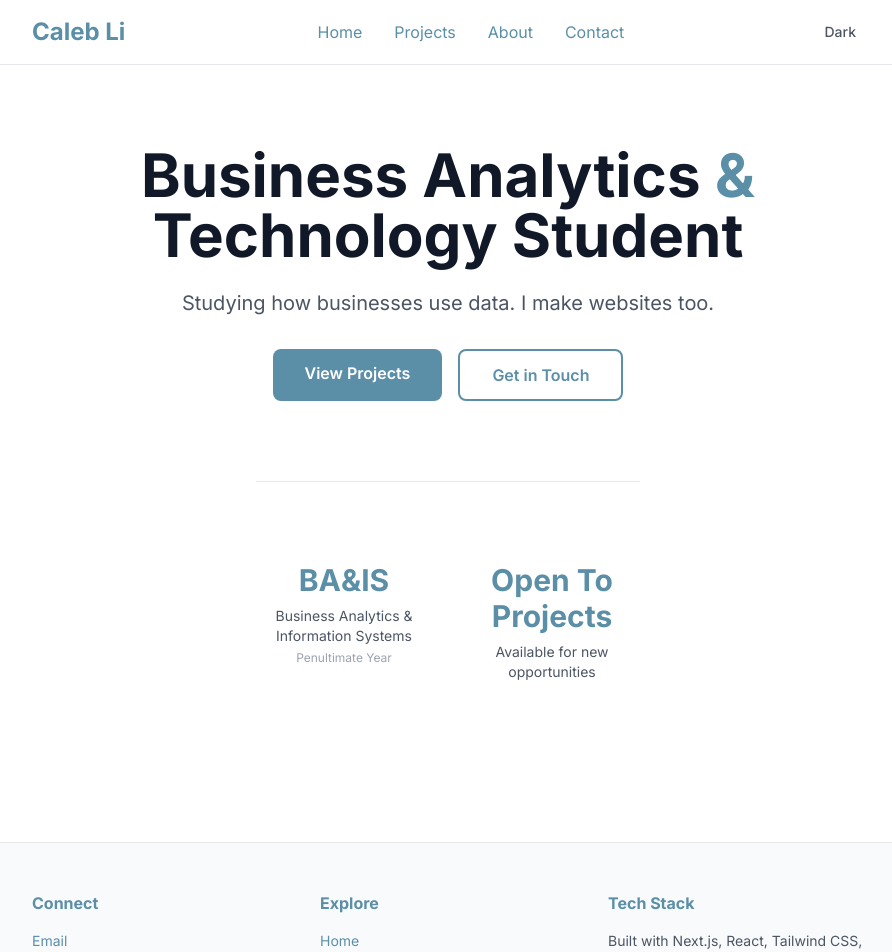
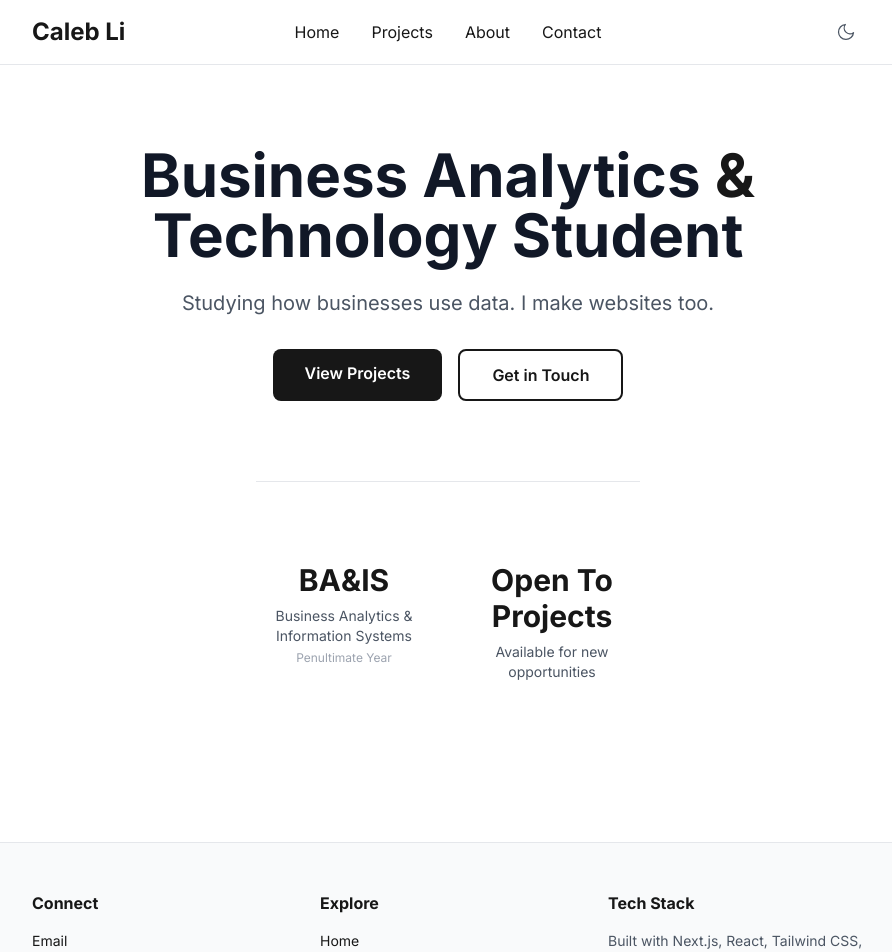
Before and after one commit to cc0b/portfolio, a Next.js app: page / in a window 1280 px wide. Shown: the top 952 px of the page, without its empty margins (192-1084 px from the left). Built offline with nearby package versions, Linux system fonts and the light colour scheme.

Commit message:
changed colour

```diff
--- a/src/app/globals.css
+++ b/src/app/globals.css
@@ -3,15 +3,17 @@
 @tailwind utilities;
 
 :root {
-  --foreground: #1A2B35;
-  --background: #F0F5F8;
-  --primary: #5B8FA8;
-  --primary-light: #7AADC4;
+  --foreground: #171717;
+  --background: #ffffff;
+  --primary: #171717;
+  --primary-hover: #404040;
 }
 
 html.dark {
   --foreground: #ffffff;
-  --background: #0D1B24;
+  --background: #0a0a0a;
+  --primary: #ffffff;
+  --primary-hover: #d4d4d4;
 }
 
 body {
@@ -62,9 +64,12 @@ a:hover::after {
   width: 100%;
 }
 
-/* Remove link decoration on headings */
+/* Remove link decoration on headings, buttons, and nav */
 h1 a::after,
 h2 a::after,
-h3 a::after {
+h3 a::after,
+nav a::after,
+a[class*="px-"]::after,
+a[class*="rounded"]::after {
   display: none;
 }
--- a/src/app/page.tsx
+++ b/src/app/page.tsx
@@ -19,7 +19,7 @@ export default function Home() {
             className="text-center"
           >
             <h1 className="text-4xl sm:text-5xl lg:text-6xl font-bold mb-6 text-gray-900 dark:text-white">
-              Business Analytics <span className="text-[#5B8FA8]">&</span> Technology Student
+              Business Analytics <span className="text-[var(--primary)]">&</span> Technology Student
             </h1>
             <p className="text-lg sm:text-xl text-gray-600 dark:text-gray-300 mb-8 max-w-2xl mx-auto">
               Studying how businesses use data. I make websites too.
@@ -27,13 +27,13 @@ export default function Home() {
             <div className="flex gap-4 justify-center flex-wrap">
               <Link
                 href="/projects"
-                className="px-8 py-3 bg-[#5B8FA8] text-white rounded-lg hover:bg-[#3D6B82] transition-colors font-semibold"
+                className="px-8 py-3 bg-[var(--primary)] text-[var(--background)] rounded-lg hover:bg-[var(--primary-hover)] transition-colors font-semibold"
               >
                 View Projects
               </Link>
               <Link
                 href="/contact"
-                className="px-8 py-3 border-2 border-[#5B8FA8] text-[#5B8FA8] rounded-lg hover:bg-[#f0f4f8] transition-colors font-semibold dark:hover:bg-gray-900"
+                className="px-8 py-3 border-2 border-[var(--primary)] text-[var(--primary)] rounded-lg hover:bg-[#f0f4f8] transition-colors font-semibold dark:hover:bg-gray-900"
               >
                 Get in Touch
               </Link>
@@ -48,12 +48,12 @@ export default function Home() {
             className="grid grid-cols-2 gap-4 sm:gap-8 mt-20 pt-20 border-t border-gray-200 dark:border-gray-800 max-w-sm mx-auto"
           >
             <div className="text-center">
-              <p className="text-3xl font-bold text-[#5B8FA8]">BA&IS</p>
+              <p className="text-3xl font-bold text-[var(--primary)]">BA&IS</p>
               <p className="text-sm text-gray-600 dark:text-gray-400 mt-2">Business Analytics & Information Systems</p>
               <p className="text-xs text-gray-400 dark:text-gray-500 mt-1">Penultimate Year</p>
             </div>
 <div className="text-center">
-              <p className="text-3xl font-bold text-[#5B8FA8]">Open To Projects</p>
+              <p className="text-3xl font-bold text-[var(--primary)]">Open To Projects</p>
               <p className="text-sm text-gray-600 dark:text-gray-400 mt-2">Available for new opportunities</p>
             </div>
           </motion.div>
--- a/src/components/Footer.tsx
+++ b/src/components/Footer.tsx
@@ -6,42 +6,42 @@ export default function Footer() {
       <div className="max-w-4xl mx-auto px-4 sm:px-6 lg:px-8 py-12">
         <div className="grid grid-cols-1 sm:grid-cols-3 gap-8 mb-8">
           <div>
-            <h3 className="font-bold text-[#5B8FA8] mb-4">Connect</h3>
+            <h3 className="font-bold text-[var(--primary)] mb-4">Connect</h3>
             <ul className="space-y-2 text-sm text-gray-600 dark:text-gray-400">
               <li>
-                <a href="mailto:caleb.nz.li@gmail.com" className="hover:text-[#5B8FA8]">
+                <a href="mailto:caleb.nz.li@gmail.com" className="hover:text-[var(--primary)]">
                   Email
                 </a>
               </li>
               <li>
-                <a href="https://www.linkedin.com/in/caleb-li-0b3084272/" target="_blank" rel="noopener noreferrer" className="hover:text-[#5B8FA8]">
+                <a href="https://www.linkedin.com/in/caleb-li-0b3084272/" target="_blank" rel="noopener noreferrer" className="hover:text-[var(--primary)]">
                   LinkedIn
                 </a>
               </li>
             </ul>
           </div>
           <div>
-            <h3 className="font-bold text-[#5B8FA8] mb-4">Explore</h3>
+            <h3 className="font-bold text-[var(--primary)] mb-4">Explore</h3>
             <ul className="space-y-2 text-sm text-gray-600 dark:text-gray-400">
               <li>
-                <a href="/" className="hover:text-[#5B8FA8]">
+                <a href="/" className="hover:text-[var(--primary)]">
                   Home
                 </a>
               </li>
               <li>
-                <a href="/projects" className="hover:text-[#5B8FA8]">
+                <a href="/projects" className="hover:text-[var(--primary)]">
                   Projects
                 </a>
               </li>
               <li>
-                <a href="/about" className="hover:text-[#5B8FA8]">
+                <a href="/about" className="hover:text-[var(--primary)]">
                   About
                 </a>
               </li>
             </ul>
           </div>
           <div>
-            <h3 className="font-bold text-[#5B8FA8] mb-4">Tech Stack</h3>
+            <h3 className="font-bold text-[var(--primary)] mb-4">Tech Stack</h3>
             <p className="text-sm text-gray-600 dark:text-gray-400">
               Built with Next.js, React, Tailwind CSS, and deployed on Vercel.
             </p>
--- a/src/components/Header.tsx
+++ b/src/components/Header.tsx
@@ -28,35 +28,45 @@ export default function Header() {
 
   return (
     <header className="sticky top-0 z-50 bg-white dark:bg-gray-950 border-b border-gray-200 dark:border-gray-800">
-      <nav className="max-w-4xl mx-auto px-4 sm:px-6 lg:px-8 h-16 flex items-center justify-between">
-        <Link href="/" className="text-2xl font-bold text-[#5B8FA8]">
-          Caleb Li
-        </Link>
+      <nav className="max-w-4xl mx-auto px-4 sm:px-6 lg:px-8 h-16 flex items-center">
+        <div className="flex-1">
+          <Link href="/" className="text-2xl font-bold text-[var(--primary)]">
+            Caleb Li
+          </Link>
+        </div>
 
         {/* Desktop Navigation */}
         <div className="hidden sm:flex gap-8">
-          <Link href="/" className="hover:text-[#5B8FA8] transition-colors">
+          <Link href="/" className="hover:text-[var(--primary)] transition-colors">
             Home
           </Link>
-          <Link href="/projects" className="hover:text-[#5B8FA8] transition-colors">
+          <Link href="/projects" className="hover:text-[var(--primary)] transition-colors">
             Projects
           </Link>
-          <Link href="/about" className="hover:text-[#5B8FA8] transition-colors">
+          <Link href="/about" className="hover:text-[var(--primary)] transition-colors">
             About
           </Link>
-          <Link href="/contact" className="hover:text-[#5B8FA8] transition-colors">
+          <Link href="/contact" className="hover:text-[var(--primary)] transition-colors">
             Contact
           </Link>
         </div>
 
         {/* Right side: toggle + mobile menu */}
-        <div className="flex items-center gap-2">
+        <div className="flex-1 flex items-center justify-end gap-2">
           <button
             onClick={toggleTheme}
             aria-label="Toggle theme"
             className="p-2 rounded-lg hover:bg-gray-100 dark:hover:bg-gray-800 transition-colors text-sm font-medium text-gray-600 dark:text-gray-400"
           >
-            {isDark ? 'Light' : 'Dark'}
+            {isDark ? (
+              <svg xmlns="http://www.w3.org/2000/svg" className="w-5 h-5" fill="none" viewBox="0 0 24 24" stroke="currentColor" strokeWidth={1.5}>
+                <path strokeLinecap="round" strokeLinejoin="round" d="M12 3v1m0 16v1m8.66-9h-1M4.34 12h-1m15.07-6.07-.71.71M6.34 17.66l-.71.71m12.02 0-.71-.71M6.34 6.34l-.71-.71M12 7a5 5 0 1 0 0 10A5 5 0 0 0 12 7z" />
+              </svg>
+            ) : (
+              <svg xmlns="http://www.w3.org/2000/svg" className="w-5 h-5" fill="none" viewBox="0 0 24 24" stroke="currentColor" strokeWidth={1.5}>
+                <path strokeLinecap="round" strokeLinejoin="round" d="M21 12.79A9 9 0 1 1 11.21 3 7 7 0 0 0 21 12.79z" />
+              </svg>
+            )}
           </button>
 
           {/* Mobile Menu Button */}
@@ -75,16 +85,16 @@ export default function Header() {
         {isMenuOpen && (
           <div className="absolute top-16 left-0 right-0 bg-white dark:bg-gray-950 border-b border-gray-200 dark:border-gray-800 p-4 sm:hidden">
             <div className="flex flex-col gap-4">
-              <Link href="/" className="hover:text-[#5B8FA8]" onClick={() => setIsMenuOpen(false)}>
+              <Link href="/" className="hover:text-[var(--primary)]" onClick={() => setIsMenuOpen(false)}>
                 Home
               </Link>
-              <Link href="/projects" className="hover:text-[#5B8FA8]" onClick={() => setIsMenuOpen(false)}>
+              <Link href="/projects" className="hover:text-[var(--primary)]" onClick={() => setIsMenuOpen(false)}>
                 Projects
               </Link>
-              <Link href="/about" className="hover:text-[#5B8FA8]" onClick={() => setIsMenuOpen(false)}>
+              <Link href="/about" className="hover:text-[var(--primary)]" onClick={() => setIsMenuOpen(false)}>
                 About
               </Link>
-              <Link href="/contact" className="hover:text-[#5B8FA8]" onClick={() => setIsMenuOpen(false)}>
+              <Link href="/contact" className="hover:text-[var(--primary)]" onClick={() => setIsMenuOpen(false)}>
                 Contact
               </Link>
             </div>
--- a/src/components/ProjectCard.tsx
+++ b/src/components/ProjectCard.tsx
@@ -29,7 +29,7 @@ export default function ProjectCard({
       className="border border-gray-200 dark:border-gray-800 rounded-lg p-6 hover:shadow-lg dark:hover:shadow-gray-900/50 transition-shadow group"
     >
       <Link href={`/projects/${slug}`} style={{ textDecoration: 'none' }}>
-        <h3 className="text-xl font-bold mb-2 text-gray-900 dark:text-white group-hover:text-[#5B8FA8] transition-colors cursor-pointer">
+        <h3 className="text-xl font-bold mb-2 text-gray-900 dark:text-white group-hover:text-[var(--primary)] transition-colors cursor-pointer">
           {title}
         </h3>
       </Link>
@@ -49,7 +49,7 @@ export default function ProjectCard({
 
       {/* Links */}
       <div className="flex gap-4 flex-wrap">
-        <Link href={`/projects/${slug}`} className="text-[#5B8FA8] font-semibold hover:text-[#3D6B82] transition-colors">
+        <Link href={`/projects/${slug}`} className="text-[var(--primary)] font-semibold hover:text-[var(--primary-hover)] transition-colors">
           View Details →
         </Link>
         {demoUrl && (
@@ -57,7 +57,7 @@ export default function ProjectCard({
             href={demoUrl}
             target="_blank"
             rel="noopener noreferrer"
-            className="text-[#5B8FA8] font-semibold hover:text-[#3D6B82] transition-colors"
+            className="text-[var(--primary)] font-semibold hover:text-[var(--primary-hover)] transition-colors"
           >
             Live Demo ↗
           </a>
@@ -67,7 +67,7 @@ export default function ProjectCard({
             href={githubUrl}
             target="_blank"
             rel="noopener noreferrer"
-            className="text-[#5B8FA8] font-semibold hover:text-[#3D6B82] transition-colors"
+            className="text-[var(--primary)] font-semibold hover:text-[var(--primary-hover)] transition-colors"
           >
             GitHub ↗
           </a>
```
Also changed, not shown: src/app/about/page.tsx (+4 -4 lines), src/app/contact/page.tsx (+4 -4 lines), src/app/projects/[slug]/page.tsx (+6 -6 lines).
